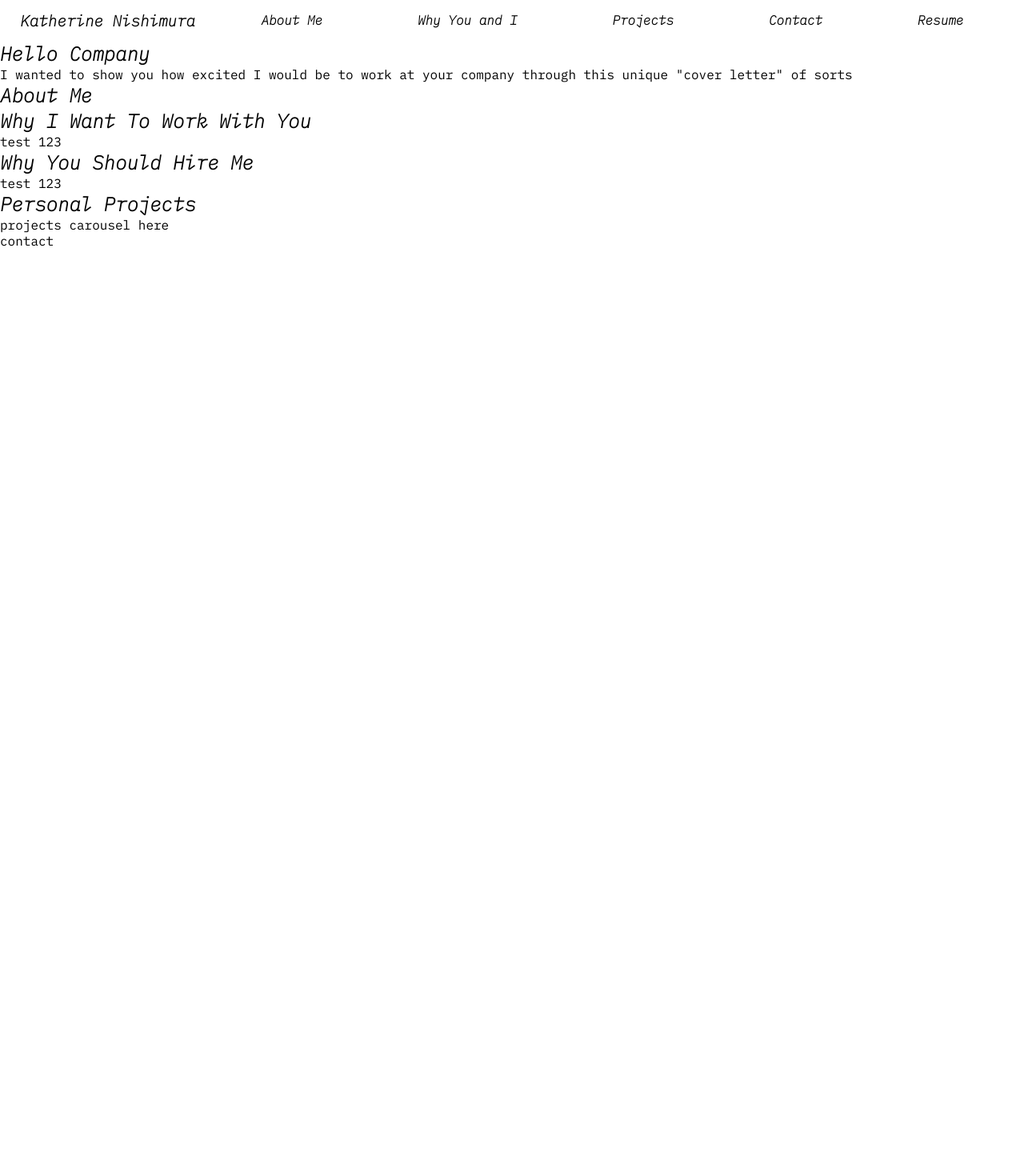
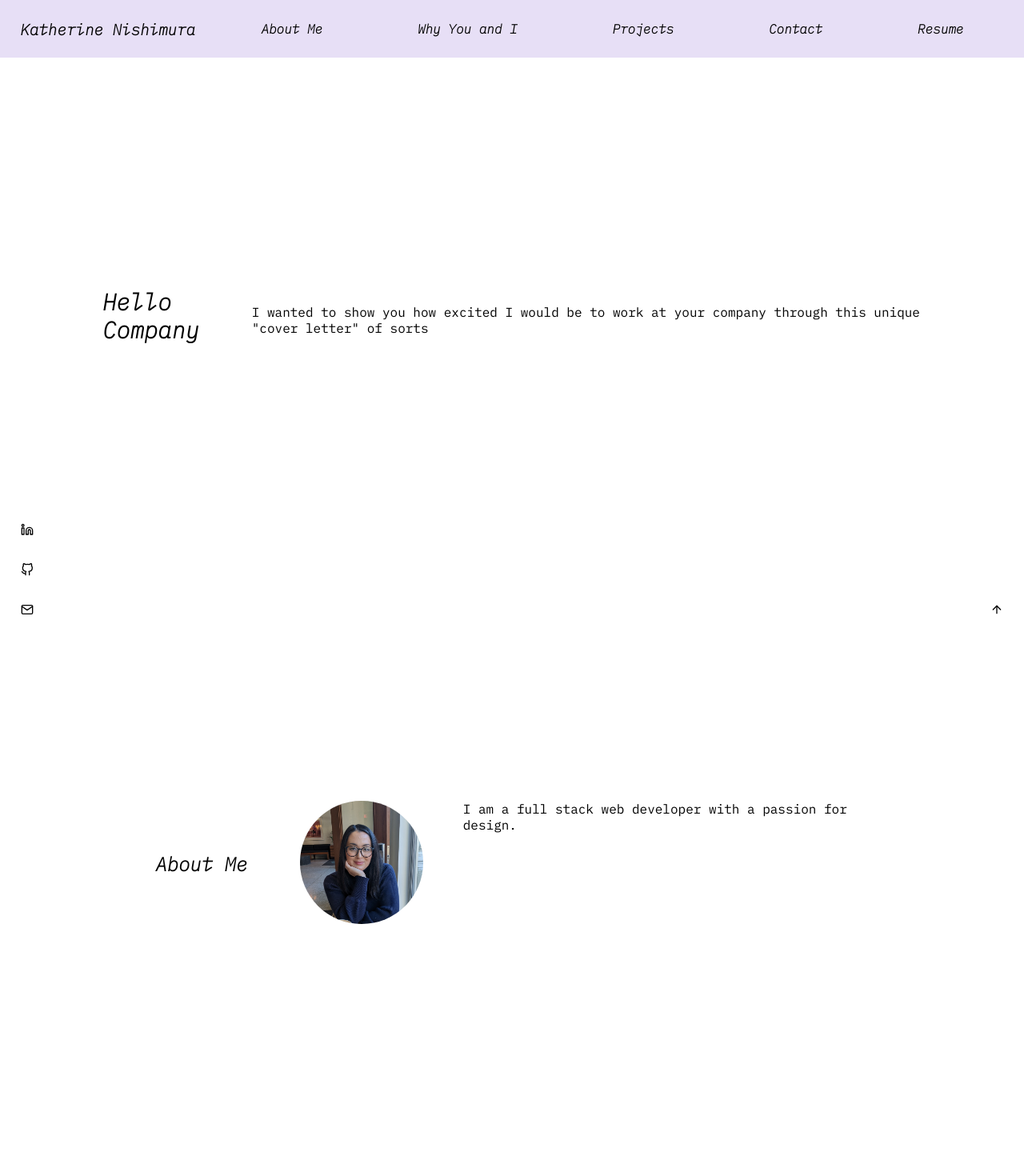
Before and after one commit to ksakuran/job-portfolio, a Next.js app: page / in a window 1280 px wide. Shown: the top 1470 px of the page at 80% size. Before the commit the page ends 800 px from the top, so only its background shows below. Built offline with nearby package versions, Linux system fonts and the light colour scheme.

Commit message:
add headshot and footer links

```diff
--- a/src/components/About.js
+++ b/src/components/About.js
@@ -4,6 +4,17 @@ export default function About() {
   return (
     <section id='about'>
       <h1>About Me</h1>
+      <div>
+      <article className='about-me'>
+        <header>
+          <img id='headshot' src='katheadshot.jpg'></img>
+        </header>
+        <p id='kat-desc'>I am a full stack web developer with a passion for design.</p>
+      </article>
+        <div>
+
+        </div>
+      </div>
       </section>
   )
 }
--- a/src/components/Contact.js
+++ b/src/components/Contact.js
@@ -3,6 +3,6 @@ import React from "react";
 
 export default function Contact() {
   return (
-    <section id='contact'>contact</section>
+    <section id='contact'><h1>Contact</h1></section>
   )
 }
--- a/src/components/Footer.js
+++ b/src/components/Footer.js
@@ -1,8 +1,18 @@
 import React from "react";
-
+import {FiLinkedin, FiGithub, FiMail, FiArrowUp} from 'react-icons/fi';
+import Link from "next/link";
 
 export default function Footer() {
   return (
-    <section id='footer'>footer</section>
+    <div class='footer'>
+      <div id="contact-footer">
+        <a href='https://www.linkedin.com/in/katherine-nishimura-89824b175/' target='_blank' rel="noreferrer noopener"><FiLinkedin /></a>
+        <a href='https://github.com/ksakuran' target='_blank' rel="noreferrer noopener"><FiGithub /></a>
+        <a href='https://mail.google.com/mail/?view=cm&source=mailto&to=katherine.nishimura@live.ca' target='_blank' rel="noreferrer noopener"><FiMail /></a>
+      </div>
+      <div id="back-top">
+        <Link href={'#header'}><FiArrowUp></FiArrowUp></Link>
+      </div>
+    </div>
   )
 }
--- a/src/components/Header.js
+++ b/src/components/Header.js
@@ -4,7 +4,7 @@ import React from "react";
 export default function Header() {
   return (
     <section id='header'>
-      <h1>Hello Company</h1>
+      <h1 className="hello-company">Hello Company</h1>
       <p>I wanted to show you how excited I would be to work at your company through this unique "cover letter" of sorts</p>
     </section>
   )
--- a/src/components/Nav.js
+++ b/src/components/Nav.js
@@ -5,7 +5,7 @@ import { FaBars } from 'react-icons/fa'
 export default function Nav() {
   return (
     <nav className='nav-bar'>
-    <h1 className='logo-name'>Katherine Nishimura</h1>
+    <h1 className='logo-name'>Katherine <span id="last-name">Nishimura</span></h1>
     <ul className='nav-list'>
       <li className='nav-item'><Link href={'#about'}>About Me</Link></li>
       <li className='nav-item'><Link href={'#why'}>Why You and I</Link></li>
--- a/src/pages/index.js
+++ b/src/pages/index.js
@@ -8,6 +8,7 @@ import About from "@/components/About";
 import Why from "@/components/Why";
 import Contact from "@/components/Contact";
 import Projects from "@/components/Projects";
+import Footer from "@/components/Footer";
 
 const inter = Inter({ subsets: ["latin"] });
 
@@ -31,6 +32,7 @@ export default function Home() {
       <Why></Why>
       <Projects></Projects>
       <Contact></Contact>
+      <Footer></Footer>
     </>
   );
 }
--- a/src/styles/globals.css
+++ b/src/styles/globals.css
@@ -22,6 +22,11 @@ a {
   text-decoration: none;
 }
 
+a:hover {
+  cursor: pointer;
+  color: #EA3D14;
+}
+
 .logo-name {
   padding-left: 1%;
   font-family: 'IBM Plex Mono', monospace;
@@ -32,13 +37,35 @@ a {
 }
 
 nav {
+  position: fixed;
+  top: 0%;
   width: 100vw;
+  height: 9vh;
+  margin-bottom: 15vh;
   display: flex;
   flex-direction: row;
   padding: 1%;
   align-items: center;
+  background-color: #E7DFF6;
+  z-index: 5;
+}
 
+nav ul {
+
+  font-family: 'IBM Plex Mono', monospace;
+  font-style: italic;
+  font-weight: 600;
+  width: 70%;
+  display: flex;
+  flex-direction: row;
+  justify-content: space-between;
+  list-style-type: none;
+  align-items: center;
 }
+
+/* #last-name {
+  color: #EA3D14;
+} */
 
 h1 {
   font-family: 'IBM Plex Mono', monospace;
@@ -52,24 +79,137 @@ h2 {
   font-weight: 600;
 }
 
+section {
+  height: 70vh;
+  margin-top: 15vh;
+  margin-left: 10vw;
+  width: 80vw;
 
-nav ul {
-  font-family: 'IBM Plex Mono', monospace;
-  font-style: italic;
-  font-weight: 600;
-  width: 70%;
-  display: flex;
-  flex-direction: row;
-  justify-content: space-between;
-  list-style-type: none;
-  align-items: center;
 }
-
 
 
 .hidden {
   visibility: hidden;
 }
+
+#header {
+  display: flex;
+  align-items: center;
+}
+
+#about {
+  display: flex;
+  align-items: center;
+  justify-content: space-evenly;
+  /* border-color: #EA3D14;
+  border-style:solid;
+  border-width: 1%;
+  border-radius: 5px; */
+
+
+
+}
+
+.about-me {
+  display: flex;
+  flex-direction: row;
+}
+
+#kat-desc {
+  margin-left: 7%;
+}
+
+#headshot {
+  object-fit: cover;
+  border-radius: 50%;
+  width: 12vw;
+  height: 12vw;
+}
+
+#why {
+  display: flex;
+  flex-direction: row;
+  justify-content: space-evenly;
+}
+
+
+#back-top {
+  position: fixed;
+  bottom: 0;
+  right: 0;
+  margin: 2%;
+}
+
+#contact-footer {
+  height: 15vh;
+  position:fixed;
+  bottom: 0;
+  left: 0;
+  display: flex;
+  flex-direction: column;
+  margin: 2%;
+  justify-content: space-between;
+}
+
+
+/* title styles */
+.hello-company{
+  font-size: 180%;
+  position: relative;
+  overflow: hidden;
+  display: block;
+  line-height: 1.2;
+  margin-bottom: 1%;
+  margin-right: 1%;
+}
+
+.hello-company::after{
+  content: '';
+  position: absolute;
+  top: 0;
+  right: 0;
+  width: 100%;
+  height: 100%;
+  background: #EA3D14;
+  animation: a-ltr-after 2s cubic-bezier(.77,0,.18,1) forwards;
+  transform: translateX(-101%);
+}
+
+.hello-company::before{
+  content: '';
+  position: absolute;
+  top: 0;
+  right: 0;
+  width: 100%;
+  height: 100%;
+  background: var(--bg-color);
+  animation: a-ltr-before 2s cubic-bezier(.77,0,.18,1) forwards;
+  transform: translateX(0);
+}
+
+.hello-company:nth-of-type(1)::before,
+.hello-company:nth-of-type(1)::after{
+  animation-delay: 1s;
+}
+
+.hello-company:nth-of-type(2)::before,
+.hello-company:nth-of-type(2)::after{
+  animation-delay: 1.5s;
+}
+
+@keyframes a-ltr-after{
+  0% {transform: translateX(-100%)}
+  100% {transform: translateX(101%)}
+}
+
+@keyframes a-ltr-before{
+  0% {transform: translateX(0)}
+  100% {transform: translateX(200%)}
+}
+
+
+
+
 
 /* Mobile */
 @media (max-width: 700px) {
```
Also changed, not shown: public/katheadshot.jpg (added).
